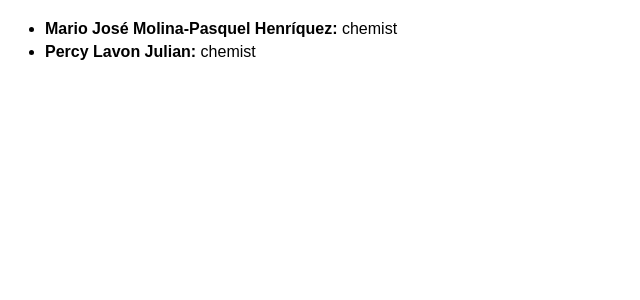
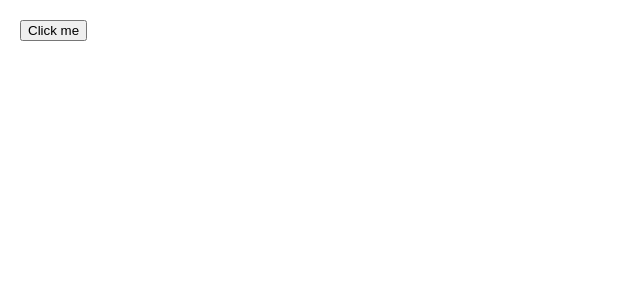
Before and after one commit to mich-deg/learn-react, a React (Vite) app: page / in a window 1280 px wide. Shown: the top 300 px of the page, without its empty margins (0-640 px from the left). Built offline with nearby package versions, Linux system fonts and the light colour scheme.

Commit message:
adding event handler

```diff
--- a/src/App.jsx
+++ b/src/App.jsx
@@ -1,42 +1,13 @@
 import React from "react";
 
-const people = [{
-  id: 0,
-  name: 'Creola Katherine Johnson',
-  profession: 'mathematician',
-}, {
-  id: 1,
-  name: 'Mario José Molina-Pasquel Henríquez',
-  profession: 'chemist',
-}, {
-  id: 2,
-  name: 'Mohammad Abdus Salam',
-  profession: 'physicist',
-}, {
-  name: 'Percy Lavon Julian',
-  profession: 'chemist',
-}, {
-  name: 'Subrahmanyan Chandrasekhar',
-  profession: 'astrophysicist',
-}];
-
-const List = () => {
-  const chemists = people.filter(person =>
-    person.profession === 'chemist'
-  );
-  const listItems = chemists.map(person => <li key={person.id}>
-    <b>{person.name}:</b>
-       {' ' + person.profession + ' '}
-  </li>)
-  return <ul>{listItems}</ul>
-
-}
-
 const App = () => {
+  const handleClick = () => {
+    alert("You clicked me!")
+  }
   return (
-    <div>
-      <List />
-    </div>
+    <button onClick={handleClick}>
+      Click me
+    </button>
   );
 };
 
```
